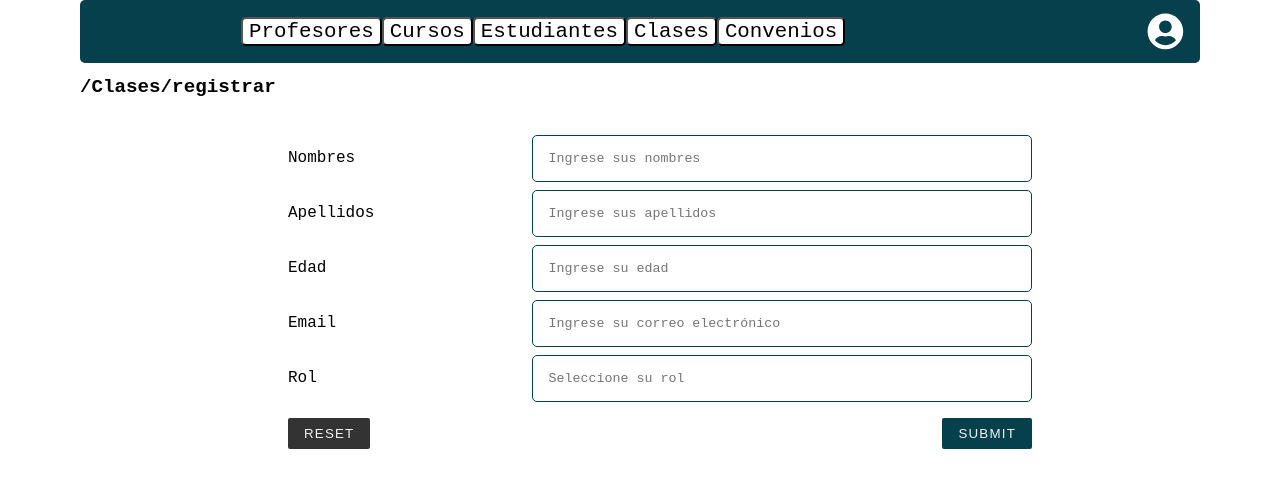
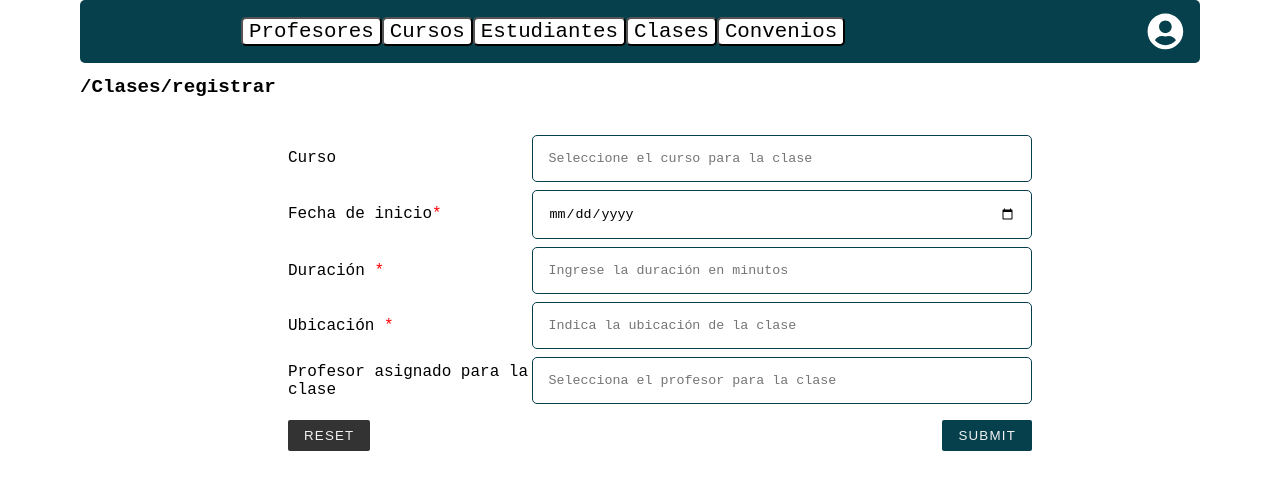
Before and after one commit to dbueno96/Preicfes, a React app: page /Clases/registrar in a window 1280 px wide. Shown: the top 490 px of the page. Built offline with nearby package versions, Linux system fonts and the light colour scheme.

Commit message:
Cambio en formularios 	Crea estructura de campos para entidades clase estudiante, convenios, cursos, y empleado 	Manejo de estado de campos y errores del formulario a nivel de form y de field 	Add DateField

```diff
--- a/src/components/DashItem/index.jsx
+++ b/src/components/DashItem/index.jsx
@@ -16,16 +16,16 @@ const DashItem = props => {
 		}[title]
 	}
 	return (
-		<Container>
-			<RouterLink to={`/${title}`}>
+		<RouterLink to={`/${title}`}>
+			<Container>
 				<Title>
 					{title}
 				</Title>
 				{
 					matchTitleWithIcon(title || 'Default')
 				}
-			</RouterLink>
-		</Container>
+			</Container>
+		</RouterLink>
 	)
 }
 
--- /dev/null
+++ b/src/components/Form/DateField/index.jsx
@@ -0,0 +1,32 @@
+import React from 'react'
+import ErrorMessage from '../ErrorMessage'
+import { Input, Label } from '../styles'
+
+const DateField = props => {
+	const { type, label, id, placeholder, disabled, max, min, required, value, setValue, errors, setErrors } = props
+	const handleInput = e => {
+		//validateDateField({ input: e.target.value, setErrors, max, min, type, required, id })
+		setValue(id, e.target.value)
+	}
+	return (
+		<>
+			<Label required={required} htmlFor={id}>{label}</Label>
+			<Input
+				type={type}
+				placeholder={placeholder}
+				disabled={disabled}
+				value={value}
+				min={min}
+				max={max}
+				required={required}
+				onInput={e => handleInput(e)} />
+			{
+				errors[id] ?
+					<ErrorMessage message={errors[id].message} />
+					: null
+			}
+		</>
+	)
+}
+
+export default DateField
--- a/src/components/Form/NumberField/index.jsx
+++ b/src/components/Form/NumberField/index.jsx
@@ -1,19 +1,18 @@
 import React from 'react'
+import ErrorMessage from '../ErrorMessage'
 import { validateNumberField } from '../utils'
-import { Input, Label, ErrorsDiv, ErrorList, Error, Message } from '../styles'
-import { useFieldError } from '../../../hooks/useFieldError'
+import { Input, Label } from '../styles'
 
 const NumberField = props => {
-	const { type, label, id, placeholder, disabled, required, min, max, maxLength, step, value, setValue } = props
-	const { errors, setErrors } = useFieldError(null)
+	const { type, label, id, placeholder, disabled, required, min, max, maxLength, minLength, step, value, setValue, errors, setErrors } = props
 	const handleInput = e => {
-		validateNumberField({ input: e.target.value, setErrors, min, max, required })
+		validateNumberField({ input: e.target.value, setErrors, min, max, maxLength, minLength, required, id })
 		setValue(id, e.target.value)
 	}
 
 	return (
 		<>
-			<Label htmlFor={id}> {label} </Label>
+			<Label required={required} htmlFor={id}> {label} </Label>
 			<Input
 				type={type}
 				id={id}
@@ -22,20 +21,13 @@ const NumberField = props => {
 				disabled={disabled}
 				required={required}
 				step={step || 1}
-				maxLength={maxLength || 8}
+				maxLength={maxLength}
+				minLength={minLength}
 				onInput={e => handleInput(e)}
 			/>
 			{
-				errors ?
-					<ErrorsDiv>
-						<ErrorList>
-							<Error>
-								<Message>
-									{errors.message}
-								</Message>
-							</Error>
-						</ErrorList>
-					</ErrorsDiv>
+				errors[id] ?
+					<ErrorMessage message={errors[id].message} />
 					: null
 			}
 
--- a/src/components/Form/TextField/index.jsx
+++ b/src/components/Form/TextField/index.jsx
@@ -1,18 +1,16 @@
 import React from 'react'
-import { Input, Label, ErrorsDiv, ErrorList, Error, Message } from '../styles'
-import { useFieldError } from '../../../hooks/useFieldError'
+import ErrorMessage from '../ErrorMessage'
+import { Input, Label } from '../styles'
 import { validateTextField } from '../utils'
 const TField = props => {
-	const { type, label, id, placeholder, disabled, maxLength, minLength, required, value, setValue } = props
-	const { errors, setErrors } = useFieldError(null)
+	const { type, label, id, placeholder, disabled, maxLength, minLength, required, value, setValue, errors, setErrors } = props
 	const handleInput = e => {
-		console.log('valid', type)
-		validateTextField({ input: e.target.value, setErrors, maxLength, minLength, type, required })
+		validateTextField({ input: e.target.value, setErrors, maxLength, minLength, type, required, id })
 		setValue(id, e.target.value)
 	}
 	return (
 		<>
-			<Label htmlFor={id} >{label} </Label>
+			<Label required={required} htmlFor={id} >{label} </Label>
 			<Input
 				type={type}
 				id={id}
@@ -25,16 +23,8 @@ const TField = props => {
 				onInput={e => handleInput(e)}
 			/>
 			{
-				errors ?
-					<ErrorsDiv>
-						<ErrorList>
-							<Error>
-								<Message>
-									{errors.message}
-								</Message>
-							</Error>
-						</ErrorList>
-					</ErrorsDiv>
+				errors[id] ?
+					<ErrorMessage message={errors[id].message} />
 					: null
 			}
 
--- a/src/components/Form/index.jsx
+++ b/src/components/Form/index.jsx
@@ -1,40 +1,45 @@
 import React, { useState } from 'react'
 import TField from './TextField'
 import NumberField from './NumberField'
+import DateField from './DateField'
 import { Label, OuterList, Button, Input, Field, DefaultForm, Container, Buttons } from './styles'
 const Form = props => {
 	const { fields } = props,
 		[values, setValues] = useState({}),
+		[errors, setErrors] = useState({}),
+		handleError = (field, error) => {
+			setErrors({ ...errors, [field]: error })
+		},
 		handleOnChange = (fieldId, value) => {
 			setValues({ ...values, [fieldId]: value })
 		},
 		matchConfigToField = config => {
 			if (['text', 'email'].includes(config.type))
-				return <TField htmlFor={config.id} {...config} value={values[config.id]} setValue={handleOnChange} />
+				return <TField htmlFor={config.id} {...config} value={values[config.id]} setValue={handleOnChange} errors={errors} setErrors={handleError} />
 			if (['number', 'decimal', 'currency'].includes(config.type))
-				return <NumberField htmlFor={config.id} {...config} value={values[config.id]} setValue={handleOnChange} />
+				return <NumberField htmlFor={config.id} {...config} value={values[config.id]} setValue={handleOnChange} errors={errors} setErrors={handleError} />
+			if (['date', 'type', 'datetime'].includes(config.type))
+				return <DateField htmlFor={config.id} {...config} value={values[config.id]} setValue={handleOnChange} errors={errors} setErrors={handleError} />
 			return (
 				<>
 					<Label htmlFor={config.id}>{config.label}</Label>
-					<Input list={config.id} id={config.id} placeholder={config.placeholder} value={values[config.id]} setValue={handleOnChange} />
-					<datalist id={config.id}>
+					<Input list={`${config.id}List`} id={config.id} placeholder={config.placeholder} value={values[config.id]} setValue={handleOnChange} errors={errors} setErrors={handleError} />
+					<datalist id={`${config.id}List`}>
 						{
-							config.options.map((option, i) => (
-								<option value={i} key={option}>{option}</option>
-							))
+							config.options.map((option, i) => {
+								return (
+									<option value={i} key={option}>{option}</option>
+								)
+							})
 						}
 					</datalist>
 				</>
 			)
 		},
-		onReset = fields => {
-			fields.map(field => {
-				console.log(field.id)
-				handleOnChange(field.id, '')
-			})
+		onReset = () => {
+			setValues({})
+			setErrors({})
 		}
-
-
 	return (
 		<Container>
 			<DefaultForm>
@@ -49,7 +54,7 @@ const Form = props => {
 						))
 					}
 					<Buttons>
-						<Button type='reset' onClick={() => onReset(fields)} >Reset</Button>
+						<Button type='reset' onClick={onReset} >Reset</Button>
 						<Button type='submit'>Submit</Button>
 					</Buttons>
 				</OuterList>
--- a/src/components/Form/styles.js
+++ b/src/components/Form/styles.js
@@ -45,6 +45,11 @@ export const Label = styled.label `
 	& + * {
 		flex: 1 0 auto;
 		width: 60%;
+	}
+
+	&::after {
+		color: red;
+		content: '${props => props.required? '*' : ''}';
 	}
 `
 export const P = styled.p `
--- a/src/components/Form/utils/index.js
+++ b/src/components/Form/utils/index.js
@@ -3,6 +3,8 @@ export const isValidNumberField = args => {
 		input,
 		min,
 		max,
+		maxLength,
+		minLength,
 		required
 	} = args
 	let result = {}
@@ -16,7 +18,13 @@ export const isValidNumberField = args => {
 	result = min && isValidMinValue(input, min)
 	if (result)
 		return result
-
+	debugger
+	result = minLength && isValidMinLength(input, minLength)
+	if (result)
+		return result
+	result = maxLength && isValidMaxLength(input, maxLength - 1)
+	if (result)
+		return result
 	return null
 }
 
@@ -29,7 +37,6 @@ export const isValidTextField = args => {
 		type,
 	} = args
 	let result = null
-	console.log('type', type)
 	result = required && isRequired(input, required)
 	if (result)
 		return result
@@ -67,9 +74,10 @@ export const validateTextField = args => {
 		input,
 		type,
 		setErrors,
-		value
+		value,
+		id
 	} = args
-	setErrors(isValidTextField({
+	setErrors(id, isValidTextField({
 		input,
 		maxLength,
 		minLength,
@@ -82,15 +90,20 @@ export const validateNumberField = args => {
 	const {
 		min,
 		max,
+		maxLength,
+		minLength,
 		required,
 		setErrors,
-		setValue
+		setValue,
+		id
 	} = args
 	let input = parseFloat(args.input)
 
-	setErrors(isValidNumberField({
+	setErrors(id, isValidNumberField({
 		min,
 		max,
+		maxLength,
+		minLength,
 		required,
 		input,
 		setValue
@@ -112,14 +125,14 @@ export const isValidMaxValue = (val, max) => (
 )
 
 export const isValidMaxLength = (val, maxLength) => (
-	val.length <= maxLength ? null : {
+	String(val).length <= maxLength ? null : {
 		type: 'Longitud máxima',
 		message: `La longitud debe ser menor a ${maxLength + 1} caracteres`
 	}
 )
 
 export const isValidMinLength = (val, minLength) => (
-	val.length >= minLength ? null : {
+	String(val).length >= minLength ? null : {
 		type: 'Longitud mínima',
 		message: `La longitud debe ser mayor a ${minLength - 1} caracteres`
 	}
--- a/src/pages/Register/index.jsx
+++ b/src/pages/Register/index.jsx
@@ -3,16 +3,28 @@ import { useRouteMatch } from 'react-router-dom'
 import Form from '../../components/Form'
 import Navbar from '../../components/Navbar'
 import Title from '../../components/Title'
-import { formEmpleados } from '../../testData'
+import { formEmpleados, formClases, formConvenio, formCurso, formEstudiante } from '../../testData'
 
 const Register = () => {
 	const { url } = useRouteMatch(),
-		items = ['Profesores', 'Cursos', 'Estudiantes', 'Clases', 'Convenios']
+		items = ['Profesores', 'Cursos', 'Estudiantes', 'Clases', 'Convenios'],
+		form = (path) => {
+
+			const entity = path.split('/')[1]
+			console.log(entity)
+			return {
+				Profesores: formEmpleados,
+				Clases: formClases,
+				Convenios: formConvenio,
+				Estudiantes: formEstudiante,
+				Curso: formCurso
+			}[entity]
+		}
 	return (
 		<>
 			<Navbar options={items} />
 			<Title title={url} />
-			<Form fields={formEmpleados} />
+			<Form fields={form(url)} />
 		</>
 
 	)
--- a/src/testData.js
+++ b/src/testData.js
@@ -1003,3 +1003,95 @@ export const formEmpleados = [{
 		'Teacher'
 	]
 }]
+
+export const formClases = [{
+	id: 'course',
+	required: true,
+	placeholder: 'Seleccione el curso para la clase',
+	label: 'Curso',
+	type: 'list',
+	options: [
+		'Lectura crítica',
+		'Ciencias Naturales',
+		'Inglés',
+		'Competencias ciudadanas',
+		'Matemática'
+	]
+}, {
+	id: 'startDate',
+	required: true,
+	placeholder: 'Escoge la fecha de inicio de clase',
+	label: 'Fecha de inicio',
+	type: 'date',
+}, {
+	id: 'duration',
+	required: true,
+	placeholder: 'Ingrese la duración en minutos',
+	label: 'Duración',
+	type: 'number',
+	min: 30,
+	max: 240
+}, {
+	id: 'location',
+	required: true,
+	placeholder: 'Indica la ubicación de la clase',
+	label: 'Ubicación',
+	type: 'text',
+	minLength: 10,
+	maxLength: 300,
+}, {
+	id: 'teacher',
+	required: true,
+	placeholder: 'Selecciona el profesor para la clase',
+	label: 'Profesor asignado para la clase',
+	type: 'list',
+	options: [
+		'Vanessa Vazquez',
+		'Erika Valois'
+	]
+}]
+
+export const formEstudiante = [{
+	id: 'firstName',
+	required: true,
+	label: 'Nombres',
+	placeholder: 'Ingrese el nombre del estudiante',
+	type: 'text',
+}, {
+	id: 'lastName',
+	required: true,
+	label: 'Apellidos',
+	placeholder: 'Ingrese el apellido del estudiante',
+	type: 'text',
+}, {
+	id: 'email',
+	required: true,
+	label: 'Email',
+	placeholder: 'Ingrese el correo electrónico',
+	type: 'email'
+}, {
+	id: 'address',
+	required: true,
+	label: 'Dirección',
+	placeholder: 'Ingrese la dirección',
+	type: 'text'
+}, {
+	id: 'phone1',
+	required: true,
+	label: 'Telefono de contacto',
+	placeholder: 'Ingrese un número de contacto',
+	type: 'number',
+	minLength: 6,
+	maxLength: 18,
+}, {
+	id: 'phone2',
+	label: 'Telefono',
+	placeholder: 'Ingrese un número de contacto alternativo',
+	type: 'number',
+	minlength: 6,
+	maxLength: 18,
+}]
+
+export const formCurso = []
+
+export const formConvenio = []
```
